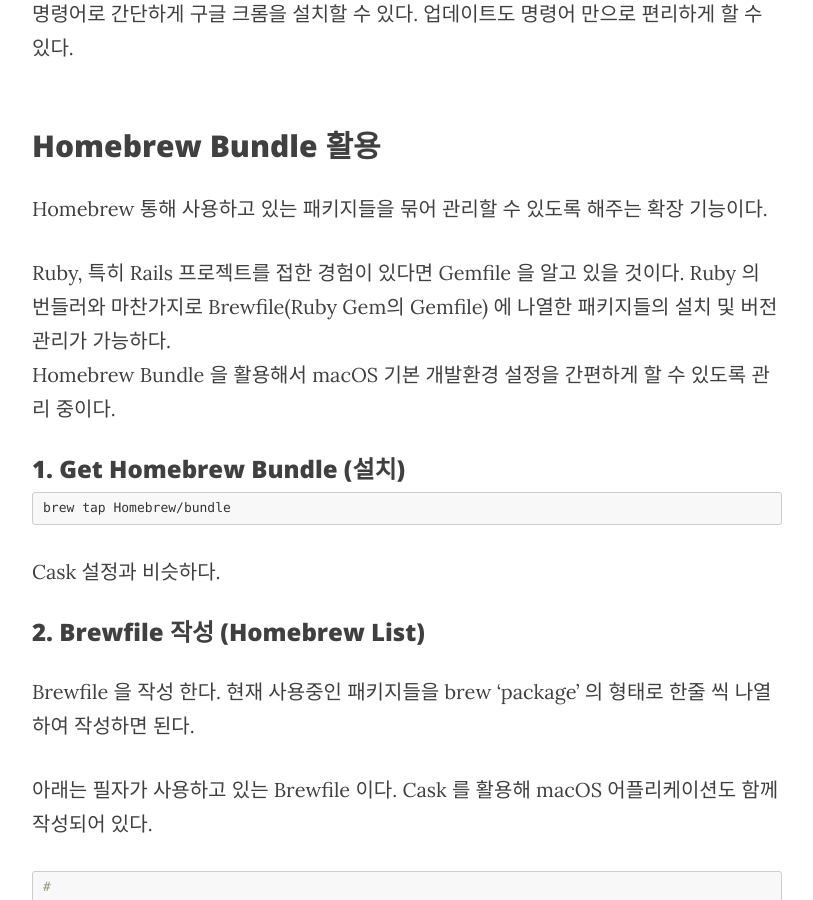
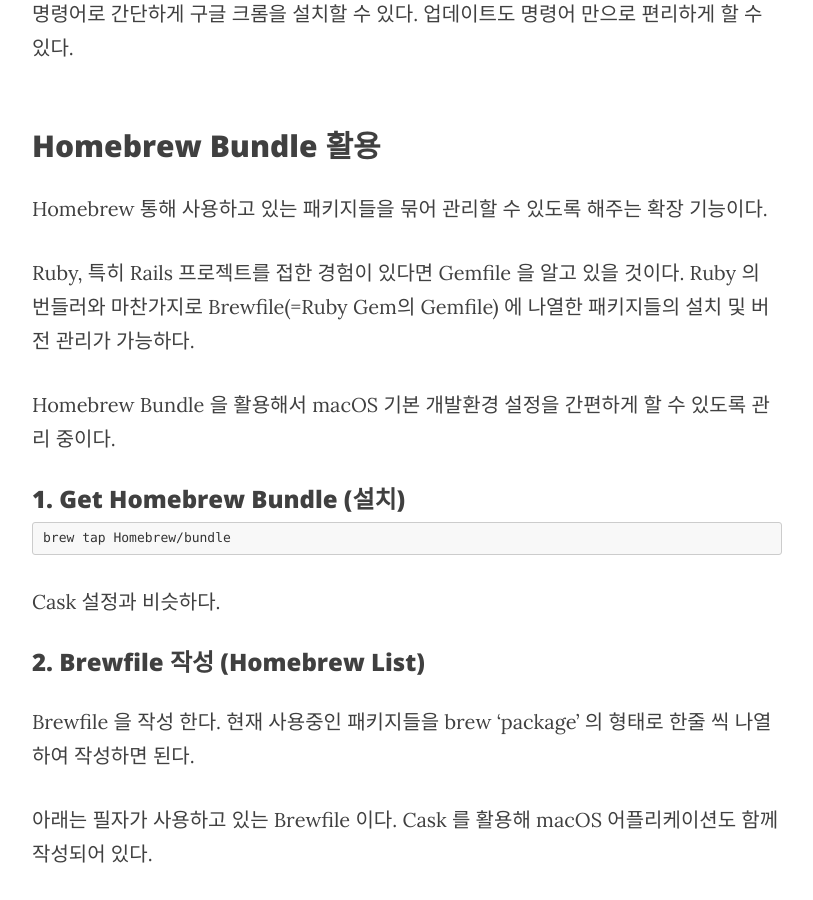
Before and after one commit to hwj4477/hwj4477.github.io, a Jekyll site: the page built from _posts/2017-01-18-HomeBrew.markdown, in a window 1280 px wide and 900 px high, scrolled down 1854 px. Shown: the whole window, without its empty margins (233-1046 px from the left). Built offline with Jekyll 4.4.1, drawn with Linux system fonts in a browser that asks for light colours; nearby versions of some CDN libraries; comment, search, counter and statistics services are not loaded.

```diff
--- a/_posts/2017-01-18-HomeBrew.markdown
+++ b/_posts/2017-01-18-HomeBrew.markdown
@@ -58,7 +58,8 @@ brew cask install google-chrome
 
 Homebrew 통해 사용하고 있는 패키지들을 묶어 관리할 수 있도록 해주는 확장 기능이다.<br />
 
-Ruby, 특히 Rails 프로젝트를 접한 경험이 있다면 Gemfile 을 알고 있을 것이다. Ruby 의 번들러와 마찬가지로 Brewfile(Ruby Gem의 Gemfile) 에 나열한 패키지들의 설치 및 버전 관리가 가능하다.<br />
+Ruby, 특히 Rails 프로젝트를 접한 경험이 있다면 Gemfile 을 알고 있을 것이다. Ruby 의 번들러와 마찬가지로 Brewfile(=Ruby Gem의 Gemfile) 에 나열한 패키지들의 설치 및 버전 관리가 가능하다.<br />
+
 Homebrew Bundle 을 활용해서 macOS 기본 개발환경 설정을 간편하게 할 수 있도록 관리 중이다.<br />
 
 ### 1. Get Homebrew Bundle (설치)
```
